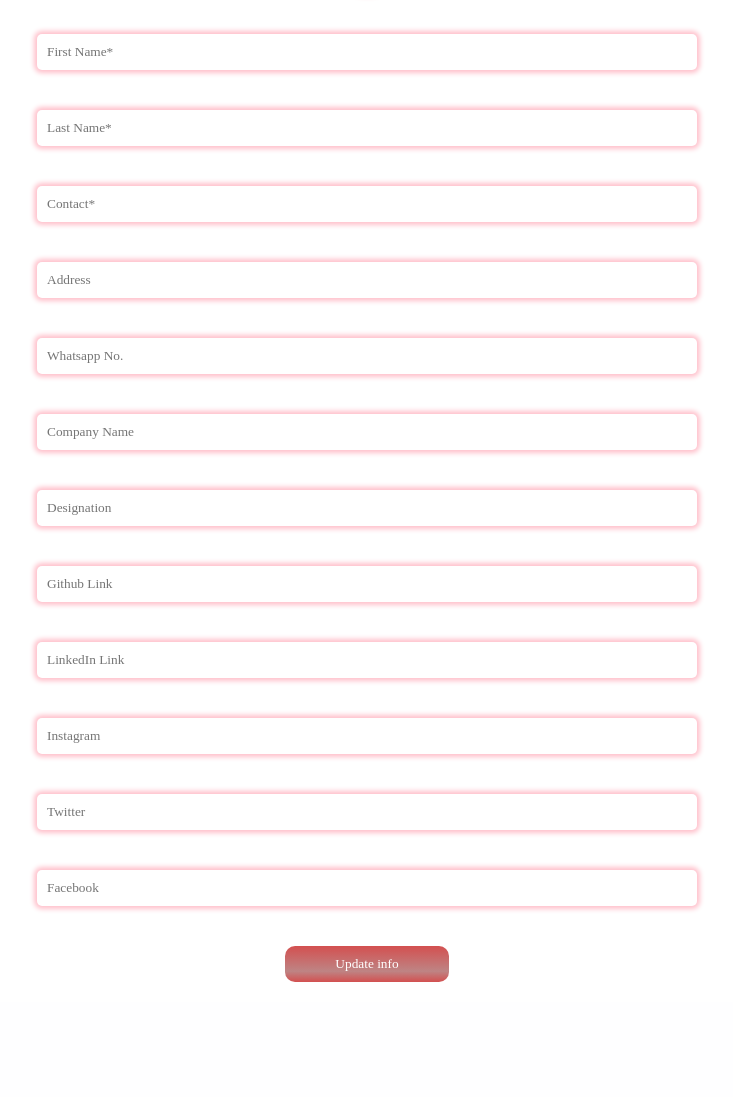
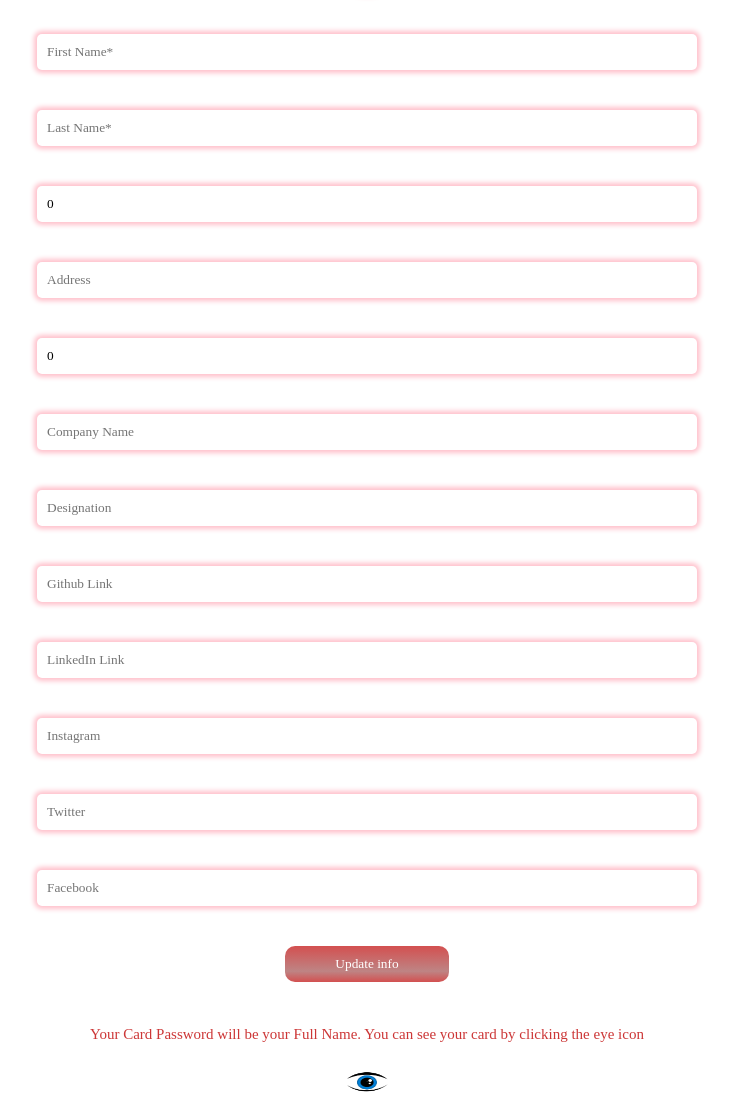
Before and after one commit to Abhishek332/Card-Manager, a PHP site: page /user_dashboard.php in a window 1280 px wide. Shown: the part 226-1323 px from the top of the page, without its empty margins (273-1006 px from the left). Before the commit the page ends 1208 px from the top, so only its background shows below. Run offline with PHP 8.4, Linux system fonts and the light colour scheme; a user stored in the database is signed in; data comes from the database, SQL or seed files in the repository; some web fonts are replaced.

Commit message:
Dashboard Complete

```diff
--- a/CSS/style.css
+++ b/CSS/style.css
@@ -20,12 +20,11 @@ body{
 h1{
     font-size : 3rem;
     font-family : "Lobster";
-    text-align : cetner;
+    text-align : center;
     margin : 50px 0 0px;
     color : rgb(255, 255, 255);
     text-shadow: 3px 3px 5px black, -1px -1px 3px black;
 }
-
 
 /* ======================== FONTS ======================== */
 @font-face{
--- a/user_dashboard.php
+++ b/user_dashboard.php
@@ -7,20 +7,24 @@ if(!isset($_SESSION['loggedin']) || $_SESSION['loggedin']!=true){
     exit;
 }
 else{
+    include 'connection.php';
+    $email = $_SESSION['email'];
     if(isset($_POST['infobtn'])){
-        $email = $_SESSION['email'];
-        include 'connection.php';
         extract($_POST);
-        echo "SUCCESSFUL";
-        $sql = "UPDATE userdata SET photo='$image', fname='$fname', lname='$lname', phone='$phone',
+        $cpassword=$fname." ".$lname;
+        $sql = "UPDATE userdata SET photo='$image', fname='$fname', lname='$lname', cpassword='$cpassword', phone='$phone',
         whatsapp='$whatsapp', address='$address', company='$company', designation='$designation',
         github='$github', linkedin='$linkedin', twitter='$twitter', instagram='$instagram',
         facebook='$facebook' WHERE email = '$email'";
         $result = mysqli_query($conn, $sql);
-        if($sql){
+        if($result){
              echo "<script> alert('Info Updated Successfully'); </script>";
         }
     }
+    $query = "SELECT * from userdata where email= '$email'";
+    $query_run =  mysqli_query($conn, $query);
+    $row= mysqli_fetch_assoc($query_run);
+
 }
 ?>
 
@@ -135,6 +139,29 @@ else{
         .info button:hover{
             background : linear-gradient(rgb(133, 8, 8) 0.2%, rgba(240, 105, 105, 0.829) 70%, rgb(133, 8, 8) 100%);
         }
+
+        .img-wrapper{
+            height : 30px;
+            width : 50px;
+            position : relative;
+            margin : 20px auto;
+        }
+
+        .img-wrapper img{
+            position : absolute;
+            width : 100%;
+            height : 100%;
+        }
+
+
+        p{
+            font-family : "RocknRollOne-Regular";
+            font-size : 15px;
+            text-align: center;
+            color : rgb(196 21 21 / 86%);
+            line-height : 25px;
+        }
+
     </style>
 </head>
 
@@ -150,24 +177,30 @@ else{
         </a>
     </div>
     <div class="wrapper">
-        <form action="" class="info">
+        <form action="" class="info" method="POST">
             <div class="img-input">
-                <input type="file" name="image" id="image" value="" required/>
+                <input type="file" name="image" id="image" value=""/>
             </div>
-            <input type="text" name="fname" id="fname" placeholder="First Name*" required/>
-            <input type="text" name="lname" id="lname" placeholder="Last Name*" required/>
-            <input type="mobile" name="phone" id="phone" placeholder="Contact*" required/>
-            <input type="text" name="address" id="address" placeholder="Address" required/>
-            <input type="mobile" name="whatsapp" id="whatsapp" placeholder="Whatsapp No." />
-            <input type="text" name="company" id="company" placeholder="Company Name"/>
-            <input type="text" name="designation" id="designation" placeholder="Designation"/>
-            <input type="url" name="github" id="github" placeholder="Github Link"/>
-            <input type="url" name="linkedin" id="linkedin" placeholder="LinkedIn Link"/>
-            <input type="url" name="instagram" id="instagram" placeholder="Instagram"/>
-            <input type="url" name="twitter" id="twitter" placeholder="Twitter"/>
-            <input type="url" name="facebook" id="facebook" placeholder="Facebook"/>
+            <input type="text" name="fname" id="fname" placeholder="First Name*" value="<?php echo $row['fname']; ?>" required/>
+            <input type="text" name="lname" id="lname" placeholder="Last Name*"  value="<?php echo $row['lname']; ?>" required/>
+            <input type="mobile" name="phone" id="phone" placeholder="Contact" value="<?php echo $row['phone']; ?>"/>
+            <input type="text" name="address" id="address" placeholder="Address" value="<?php echo $row['address']; ?>"/>
+            <input type="mobile" name="whatsapp" id="whatsapp" placeholder="Whatsapp No." value="<?php echo $row['whatsapp']; ?>"/>
+            <input type="text" name="company" id="company" placeholder="Company Name" value="<?php echo $row['company']; ?>"/>
+            <input type="text" name="designation" id="designation" placeholder="Designation" value="<?php echo $row['designation']; ?>"/>
+            <input type="url" name="github" id="github" placeholder="Github Link" value="<?php echo $row['github']; ?>"/>
+            <input type="url" name="linkedin" id="linkedin" placeholder="LinkedIn Link" value="<?php echo $row['linkedin']; ?>"/>
+            <input type="url" name="instagram" id="instagram" placeholder="Instagram" value="<?php echo $row['instagram']; ?>"/>
+            <input type="url" name="twitter" id="twitter" placeholder="Twitter" value="<?php echo $row['twitter']; ?>"/>
+            <input type="url" name="facebook" id="facebook" placeholder="Facebook" value="<?php echo $row['facebook']; ?>"/>
             <button id="infobtn" name="infobtn">Update info</button>
         </form>
     </div>
+    <p>Your Card Password will be your Full Name. You can see your card by clicking the eye icon</p>
+    <a href="card.php">
+        <div class="img-wrapper">
+            <img src="Images/eye.png" alt="">
+        </div>
+    </a>
 </body>
 </html>
```
Also changed, not shown: card.php (renamed from cardshow.html, +22 -0 lines), index.php (+4 -4 lines), Images/blue-power-button-icon-illustrator-vector_34950-566.jpg (deleted), Images/eye.png (added).
